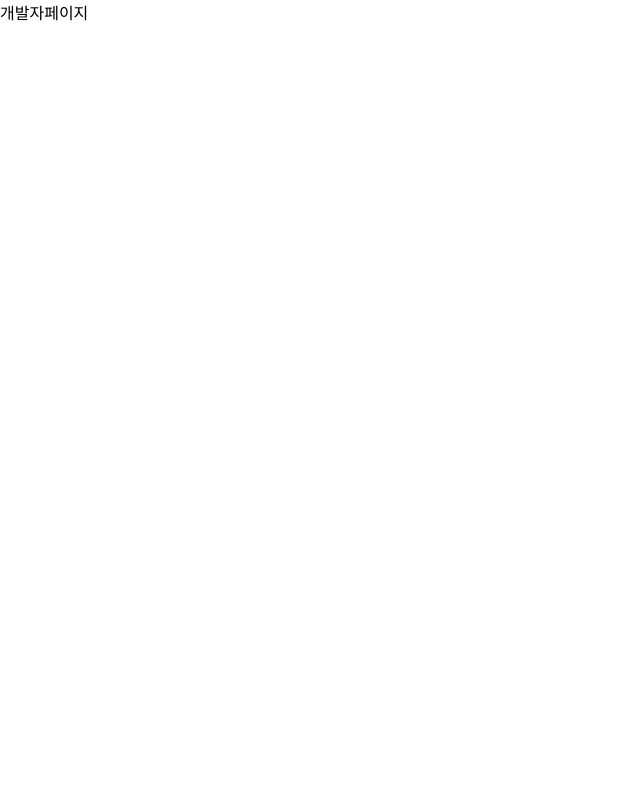
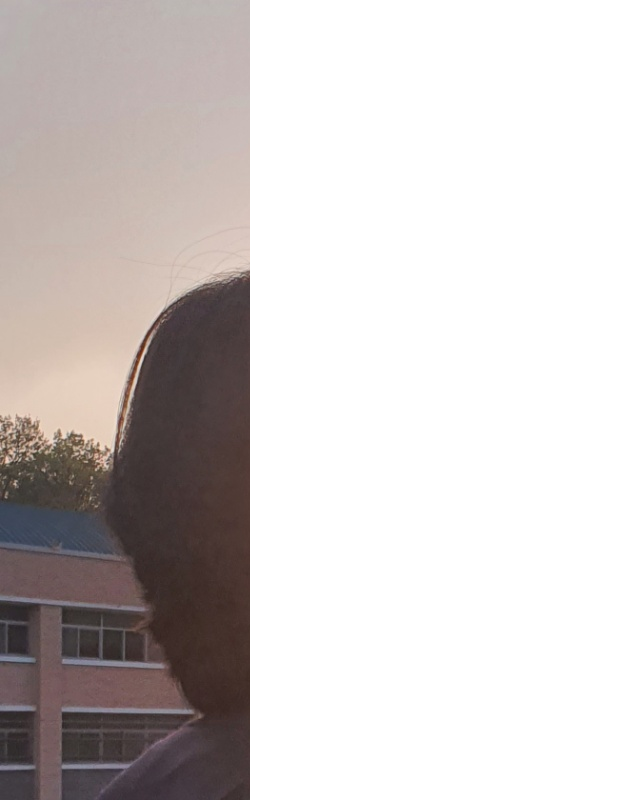
Before and after one commit to RE-VEL/REVEL-frontend-V1, a Next.js app: page /reverie in a window 1280 px wide. Shown: the whole page, without its empty margins (0-640 px from the left). Built offline with nearby package versions, Linux system fonts and the light colour scheme.

Commit message:
Style: 배너이미지 삽입

```diff
--- a/pages/reverie.tsx
+++ b/pages/reverie.tsx
@@ -1,7 +1,15 @@
 import { NextPage } from 'next';
+import styled from 'styled-components';
 
 const Reverie: NextPage = () => {
-  return <div>개발자페이지</div>;
+  return <ImgDiv></ImgDiv>;
 };
 
+const ImgDiv = styled.div`
+  height: 800px;
+  width: 250px;
+  background-image: url('/img/revel_devpage.png');
+  background-color: blue;
+`;
+
 export default Reverie;
```
Also changed, not shown: public/img/revel_devpage.png (added).
